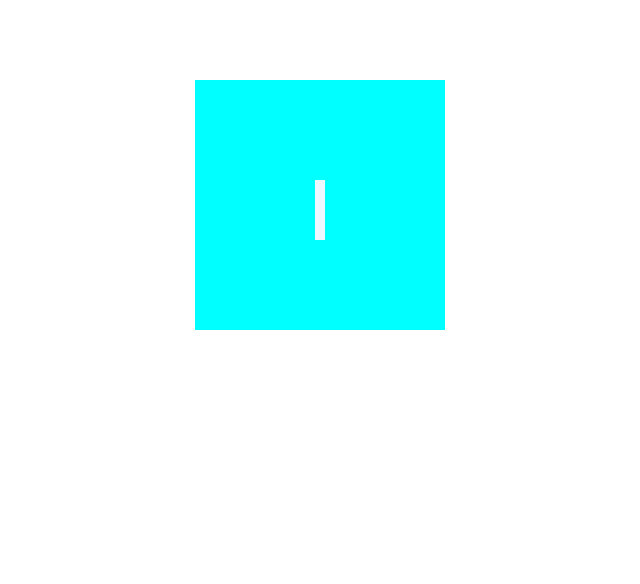
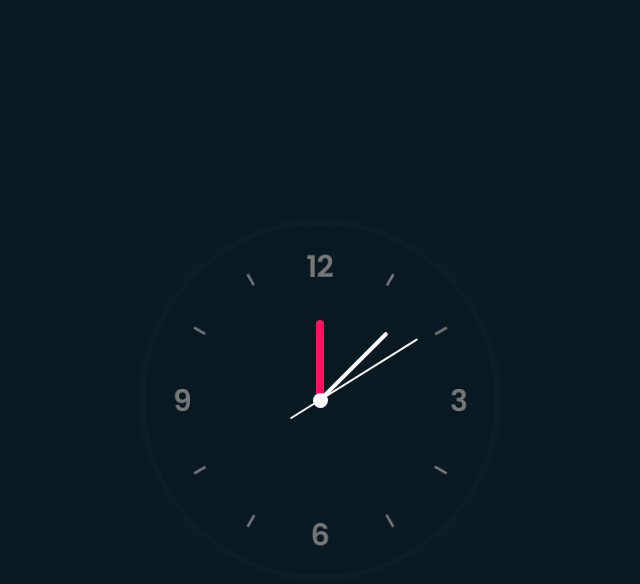
Before and after one commit to Samandar031/clock, a plain HTML site: page index.html in a window 1280 px wide. Shown: the whole page, without its empty margins (320-960 px from the left). Drawn offline with Linux system fonts and the light colour scheme.

Commit message:
css tugadi

```diff
--- a/index.html
+++ b/index.html
@@ -10,13 +10,13 @@
 <body>
   <div class="oclock">
     <div class="hour">
-      <div class="hr" id="hr"></div>
+      <div class="hr" ></div>
     </div>
     <div class="min">
-      <div class="mn" id="mn"></div>
+      <div class="mn" ></div>
     </div>
     <div class="sec">
-      <div class="sc" id="sc"></div>
+      <div class="sc" ></div>
     </div>
   </div>
 
--- a/script.js
+++ b/script.js
@@ -1,19 +1,16 @@
-// let deg = 6;
-// let hour = document.querySelector(".hour");
-// let minut = document.querySelector(".minut");
-// let secund = document.querySelector(".secund");
+let hour = document.querySelector(".hour");
+let min = document.querySelector(".min");
+let sec = document.querySelector(".sec");
+let deg = 6;
 
-// setInterval(() => {
-//   let day = new Date();
-//   console.log(day);
-//   let hh = day.getHours() * 30;
-//   console.log(hh);
-//   let mn = day.getMinutes() * deg;
-//   console.log(mn);
-//   let sc = day.getSeconds() * deg;
-//   console.log(sc);
+setInterval(function () {
+  let soat = new Date();
 
-//   hour.style.transform = `rotateZ(${hh + mn / 12}deg)`;
-//   secund.style.transform = `rotateZ(${sc}deg)`;
-//   minut.style.transform = `rotateZ(${mn}deg)`;
-// });
+  let hr = soat.getHours();
+  let mn = soat.getMinutes();
+  console.log(mn);
+  let sc = soat.getSeconds();
+
+  min.style.transform = `rotate(${mn}deg)`;
+  sec.style.transform = `rotate(${sc}deg)`;
+});
--- a/style.css
+++ b/style.css
@@ -1,52 +1,101 @@
-body {
-  box-sizing: border-box;
+* {
   margin: 0;
   padding: 0;
+  box-sizing: border-box;
+}
+
+body {
   display: flex;
   justify-content: center;
+  align-items: center;
+  min-height: 100vh;
+  background-color: #091921;
 }
 
 .oclock {
-  background-color: aqua;
-  width: 250px;
-  height: 250px;
-  margin: 80px;
-  position: relative;
+  width: 350px;
+  height: 350px;
+  display: flex;
+  justify-content: center;
+  align-items: center;
+  background-image: url(clock.png);
+  background-size: cover;
+  border: 4px solid #091921;
+  border-radius: 50%;
+  box-shadow: 0 0 20px rgba(255, 255, 255, 0.05);
+  /* box-shadow: inset 0 0 25px rgba(0, 0, 0, 0.08); */
 }
 
-.hour {
-  width: 10px;
-  height: 60px;
-  background-color: aliceblue;
+.oclock::before {
+  content: "";
+  width: 15px;
+  height: 15px;
+  background-color: #fff;
   position: absolute;
-  top: 100px;
-  left: 120px;
+  border-radius: 50%;
+  z-index: 100;
 }
 
-.minut {
-  width: 10px;
-  height: 50px;
-  background-color: rgb(47, 134, 211);
+.oclock .hour,
+.oclock .min,
+.oclock .sec {
   position: absolute;
-  top: 30px;
-  left: 120px;
 }
-.secund {
+
+.oclock .hour,
+.hr {
+  width: 160px;
+  height: 160px;
+}
+
+.oclock .min,
+.mn {
+  width: 190px;
+  height: 190px;
+}
+
+.oclock .sec,
+.sc {
+  width: 230px;
+  height: 230px;
+}
+
+.hr,
+.mn,
+.sc {
+  display: flex;
+  justify-content: center;
+  /* align-items: center; */
+  position: absolute;
+  border-radius: 50%;
+}
+
+.hr::before {
+  content: "";
+  position: absolute;
   width: 8px;
-  height: 100px;
-  background-color: rgb(211, 126, 47);
+  height: 80px;
+  background-color: #ff105e;
+  border-radius: 10px;
+  z-index: 10;
+}
+
+.mn:before {
+  content: "";
   position: absolute;
-  top: 130px;
-  left: 120px;
-  /* transform: rotateZ(130deg); */
-  position: relative;
+  width: 4px;
+  height: 90px;
+  background-color: #fff;
+  border-radius: 10px;
+  z-index: 11;
 }
-.secund:after {
-  content: " ";
-  width: 20px;
-  height: 60px;
-  background-color: red;
+
+.sc:before {
+  content: "";
   position: absolute;
-  top: 10px;
-  left: 20px;
+  width: 2px;
+  height: 150px;
+  background-color: #fff;
+  border-radius: 10px;
+  z-index: 12;
 }
```
